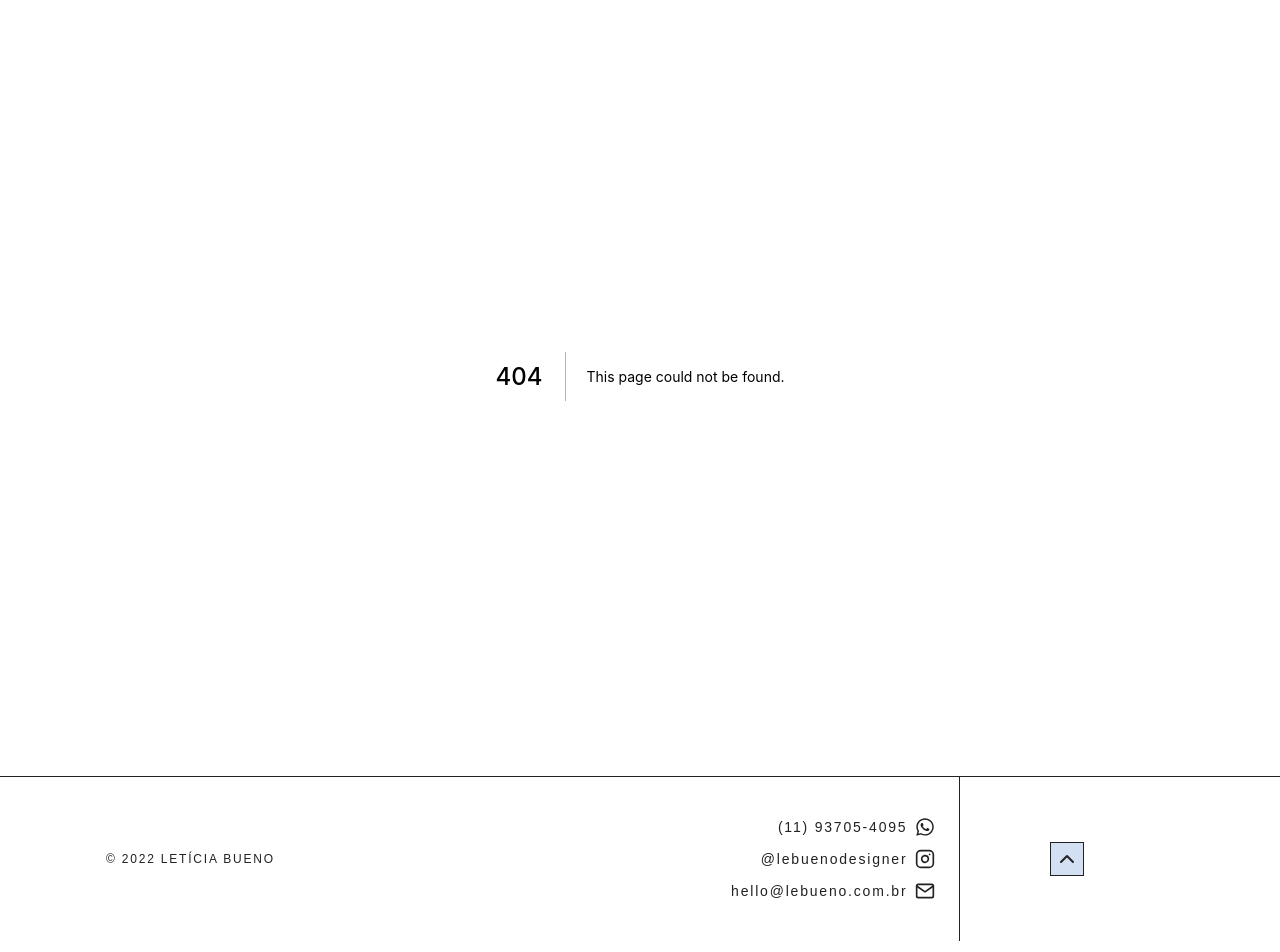
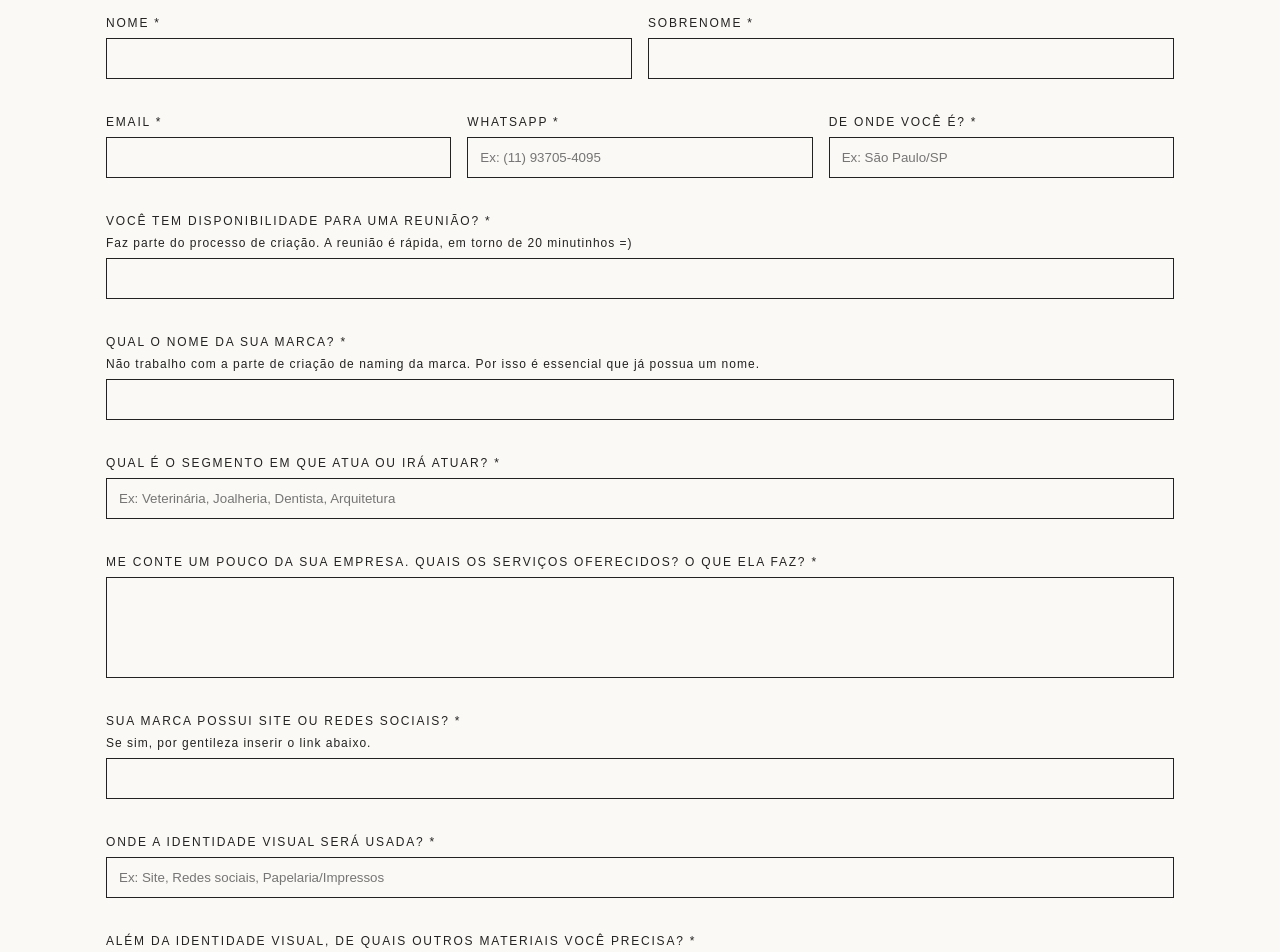
Before and after one commit to PedroVignotto/LeBueno, a Next.js app: page /contact in a window 1280 px wide. Before the commit this address had no page. Shown: the part 120-1072 px from the top of the page. Built offline with nearby package versions, Linux system fonts and the light colour scheme; a web font is replaced by a local one.

Commit message:
feat: add contact form on contact page

```diff
--- /dev/null
+++ b/src/pages/contact.tsx
@@ -0,0 +1,85 @@
+import { Button } from '../components'
+
+import { Form } from '../styles/pages/contact'
+
+import axios from 'axios'
+import React, { useState } from 'react'
+
+export default function Contact() {
+
+  const handleSubmit = (event: React.FormEvent<HTMLFormElement>): void => {
+    event.preventDefault()
+
+    axios.post('https://formsubmit.co/ajax/hello@lebueno.com.br', { name: 'teste' })
+  }
+
+  return (
+    <Form onSubmit={handleSubmit}>
+      <section>
+        <div>
+          <label htmlFor="name">nome *</label>
+          <input type="text" id="name" />
+        </div>
+        <div>
+          <label htmlFor="lastName">sobrenome *</label>
+          <input type="text" id="lastName" />
+        </div>
+      </section>
+      <section>
+        <div>
+          <label htmlFor="email">email *</label>
+          <input type="text" id="email" />
+        </div>
+        <div>
+          <label htmlFor="whatsApp">whatsapp *</label>
+          <input type="text" id="whatsApp" placeholder="Ex: (11) 93705-4095" />
+        </div>
+        <div>
+          <label htmlFor="city">de onde você é? *</label>
+          <input type="text" id="city" placeholder="Ex: São Paulo/SP" />
+        </div>
+      </section>
+      <div>
+        <label htmlFor="meeting">você tem disponibilidade para uma reunião? *</label>
+        <span>Faz parte do processo de criação. A reunião é rápida, em torno de 20 minutinhos =)</span>
+        <input type="text" id="meeting" />
+      </div>
+      <div>
+        <label htmlFor="brand">qual o nome da sua marca? *</label>
+        <span>Não trabalho com a parte de criação de naming da marca. Por isso é essencial que já possua um nome.</span>
+        <input type="text" id="brand" />
+      </div>
+      <div>
+        <label htmlFor="segment">qual é o segmento em que atua ou irá atuar? *</label>
+        <input type="text" id="segment" placeholder="Ex: Veterinária, Joalheria, Dentista, Arquitetura" />
+      </div>
+      <div>
+        <label htmlFor="brandDetails">me conte um pouco da sua empresa. quais os serviços oferecidos? o que ela faz? *</label>
+        <textarea id="brandDetails" rows={5} />
+      </div>
+      <div>
+        <label htmlFor="site">sua marca possui site ou redes sociais? *</label>
+        <span>Se sim, por gentileza inserir o link abaixo.</span>
+        <input type="text" id="site" />
+      </div>
+      <div>
+        <label htmlFor="utilization">onde a identidade visual será usada? *</label>
+        <input type="text" id="utilization" placeholder="Ex: Site, Redes sociais, Papelaria/Impressos" />
+      </div>
+      <div>
+        <label htmlFor="materials">além da identidade visual, de quais outros materiais você precisa? *</label>
+        <textarea id="materials" placeholder="Ex: Cartão de visitas, Assinatura de e-mail, Envelope" rows={5} />
+      </div>
+      <div>
+        <label htmlFor="find">por onde você me encontrou? *</label>
+        <input type="text" id="find" />
+      </div>
+      <div>
+        <label htmlFor="doubt">tem alguma dúvida que possa te ajudar? *</label>
+        <span>Caso prefira, fique a vontade para entrar em contato comigo via WhatsApp: (11) 93705-4095 =)</span>
+        <textarea id="doubt" rows={5} />
+      </div>
+      <Button type="submit">enviar</Button>
+    </Form>
+  )
+}
--- /dev/null
+++ b/src/styles/pages/contact.ts
@@ -0,0 +1,55 @@
+import { colors } from '../global'
+
+import styled from 'styled-components'
+
+export const Form = styled.form`
+  display: flex;
+  flex-direction: column;
+  align-items: c;
+  justify-content: center;
+  gap: 2.25rem;
+  max-width: 1100px;
+  margin: 2.5rem auto;
+  padding: 0 1rem;
+
+  section {
+    display: flex;
+    gap: 1rem;
+  }
+
+  div {
+    display: flex;
+    flex-direction: column;
+    gap: 0.5rem;
+    flex: 1;
+
+    label {
+      font-size: 0.75rem;
+      text-transform: uppercase;
+      font-weight: 400;
+      color: ${colors.black};
+      letter-spacing: 1.8px;
+    }
+
+    span {
+      font-size: 0.75rem;
+      font-weight: 400;
+      color: ${colors.black};
+      letter-spacing: 1px;
+    }
+
+    input, textarea {
+      border: 1px solid ${colors.black};
+      padding: 0.75rem;
+      background: ${colors.white};
+    }
+
+    textarea {
+      resize: none;
+    }
+  }
+
+  button {
+    align-self: flex-start;
+  }
+`
```
